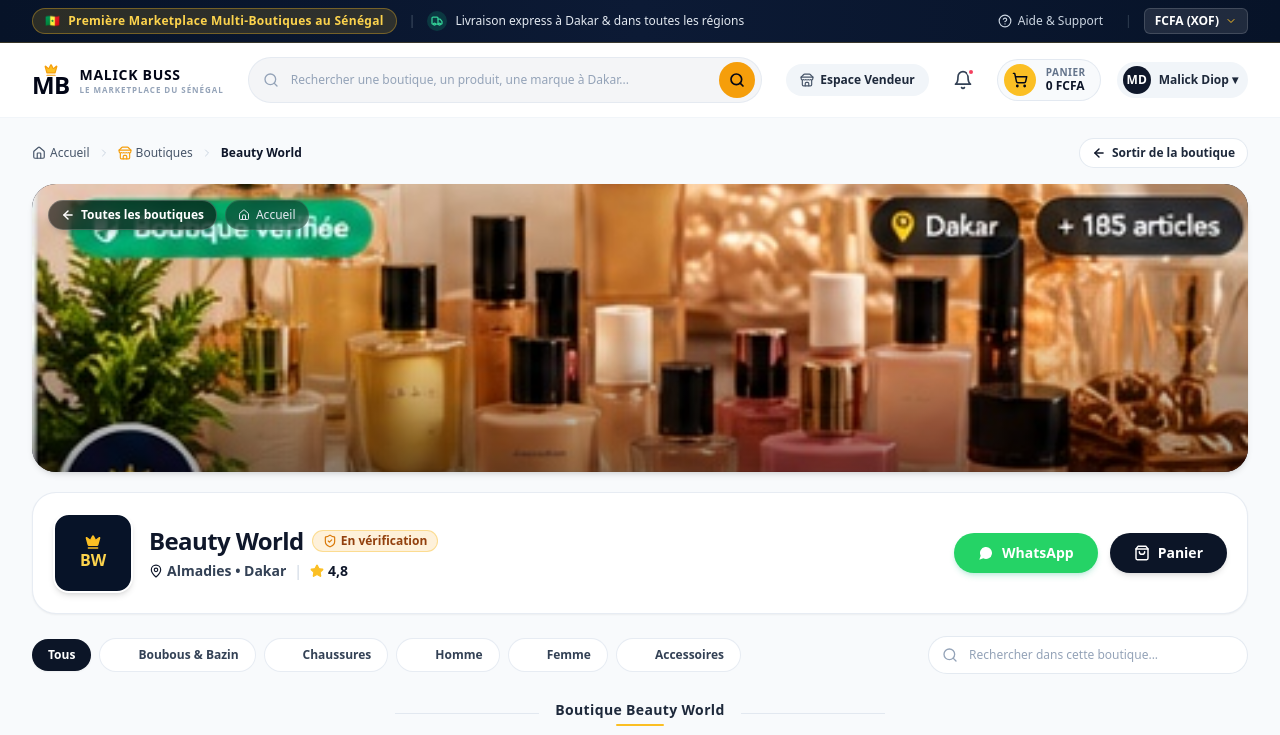
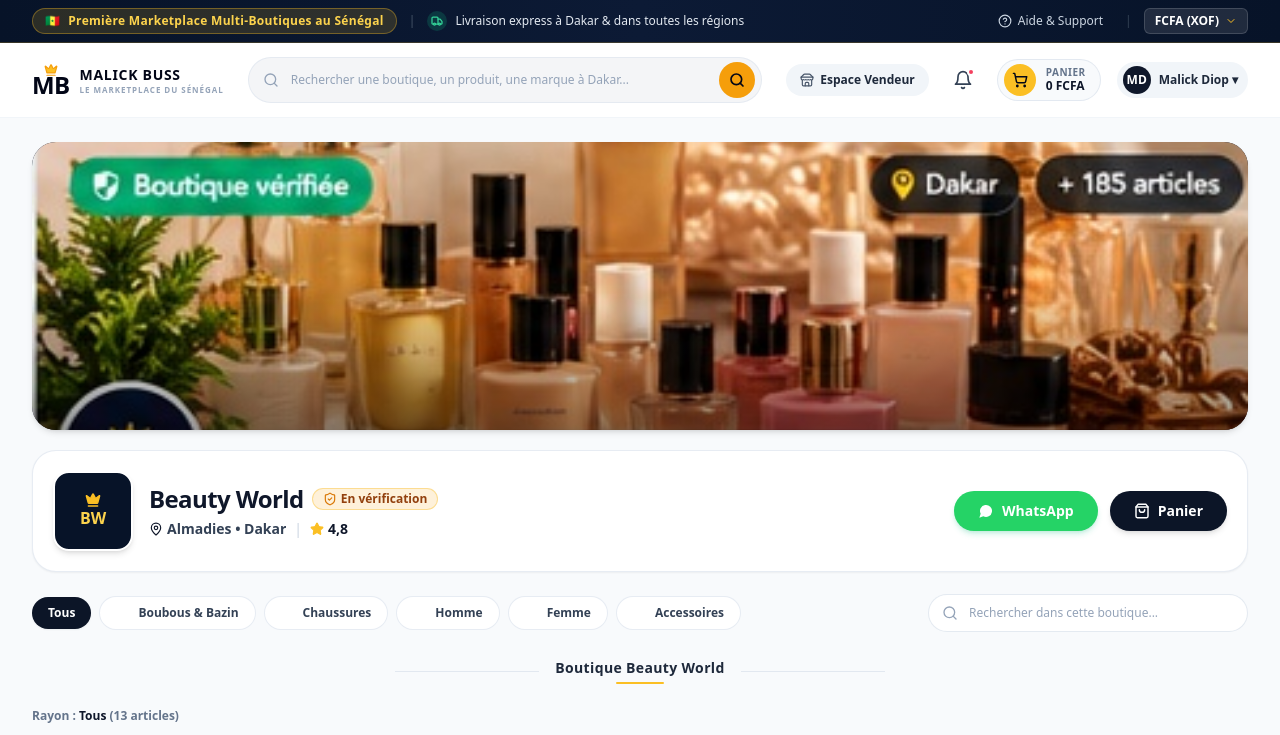
Before and after one commit to MalickDevWeb/malick-221, a Next.js app in the folder frontend/: page /boutiques/beauty-world/produits in a window 1280 px wide. Shown: the top 735 px of the page. Built offline with nearby package versions, Linux system fonts and the light colour scheme; no server answers; some icons are missing.

Commit message:
fix(storefront): remove breadcrumb bar to preserve exact clean mockup look

```diff
--- a/frontend/src/app/(client)/boutiques/[slug]/produits/page.tsx
+++ b/frontend/src/app/(client)/boutiques/[slug]/produits/page.tsx
@@ -386,65 +386,9 @@ export default function ShopProductsListingPage({
 
   return (
     <div className="min-h-screen bg-[#f8fafc] font-sans antialiased select-none pb-16">
-      {/* ================= 0. FIL D'ARIANE / NAVIGATION DE RETOUR ================= */}
-      <div className="max-w-7xl mx-auto px-4 sm:px-6 lg:px-8 pt-3 sm:pt-4">
-        <div className="flex items-center justify-between text-xs font-semibold text-slate-500 py-1">
-          <nav className="flex items-center gap-1.5 sm:gap-2 flex-wrap" aria-label="Fil d'ariane">
-            <Link
-              href="/"
-              className="hover:text-amber-600 transition flex items-center gap-1 text-slate-600 font-medium"
-            >
-              <Home className="w-3.5 h-3.5" />
-              <span>Accueil</span>
-            </Link>
-            <ChevronRight className="w-3 h-3 text-slate-300" />
-            <Link
-              href="/boutiques"
-              className="hover:text-amber-600 transition flex items-center gap-1 text-slate-600 font-medium"
-            >
-              <Store className="w-3.5 h-3.5 text-amber-500" />
-              <span>Boutiques</span>
-            </Link>
-            <ChevronRight className="w-3 h-3 text-slate-300" />
-            <span className="text-slate-900 font-bold truncate max-w-[180px] sm:max-w-none">
-              {boutiqueInfo.name}
-            </span>
-          </nav>
-
-          {/* Bouton explicite pour sortir de la boutique */}
-          <Link
-            href="/boutiques"
-            className="inline-flex items-center gap-1.5 bg-white hover:bg-slate-100 text-slate-800 hover:text-slate-950 font-bold text-xs px-3 py-1.5 rounded-full border border-slate-200/90 shadow-2xs transition active:scale-95"
-            title="Sortir de cette boutique et voir toutes les boutiques de Dakar"
-          >
-            <ArrowLeft className="w-3.5 h-3.5 text-slate-900 stroke-[2.5px]" />
-            <span className="hidden sm:inline">Sortir de la boutique</span>
-            <span className="sm:hidden">Sortir</span>
-          </Link>
-        </div>
-      </div>
-
       {/* ================= 1. BANNIÈRE PANORAMIQUE OFFICIELLE DE LA BOUTIQUE ================= */}
-      <div className="max-w-7xl mx-auto px-4 sm:px-6 lg:px-8 pt-2 sm:pt-3">
+      <div className="max-w-7xl mx-auto px-4 sm:px-6 lg:px-8 pt-4 sm:pt-6">
         <div className="relative h-44 sm:h-56 md:h-64 lg:h-72 w-full rounded-2xl sm:rounded-3xl overflow-hidden shadow-md bg-slate-950">
-          {/* Boutons flottants en haut de la bannière */}
-          <div className="absolute top-3 left-3 sm:top-4 sm:left-4 z-10 flex items-center gap-2">
-            <Link
-              href="/boutiques"
-              className="inline-flex items-center gap-1.5 bg-black/60 hover:bg-black/85 backdrop-blur-md text-white text-xs font-bold px-3 py-1.5 rounded-full border border-white/20 shadow-md transition active:scale-95"
-            >
-              <ArrowLeft className="w-3.5 h-3.5 stroke-[2.5px]" />
-              <span>Toutes les boutiques</span>
-            </Link>
-            <Link
-              href="/"
-              className="hidden sm:inline-flex items-center gap-1.5 bg-black/40 hover:bg-black/70 backdrop-blur-md text-slate-200 hover:text-white text-xs font-medium px-3 py-1.5 rounded-full border border-white/10 shadow-xs transition"
-            >
-              <Home className="w-3 h-3" />
-              <span>Accueil</span>
-            </Link>
-          </div>
-
           <img
             src={boutiqueInfo.coverImage || '/images/boutiques/cover_techzone.jpg'}
             alt={boutiqueInfo.name}
```
